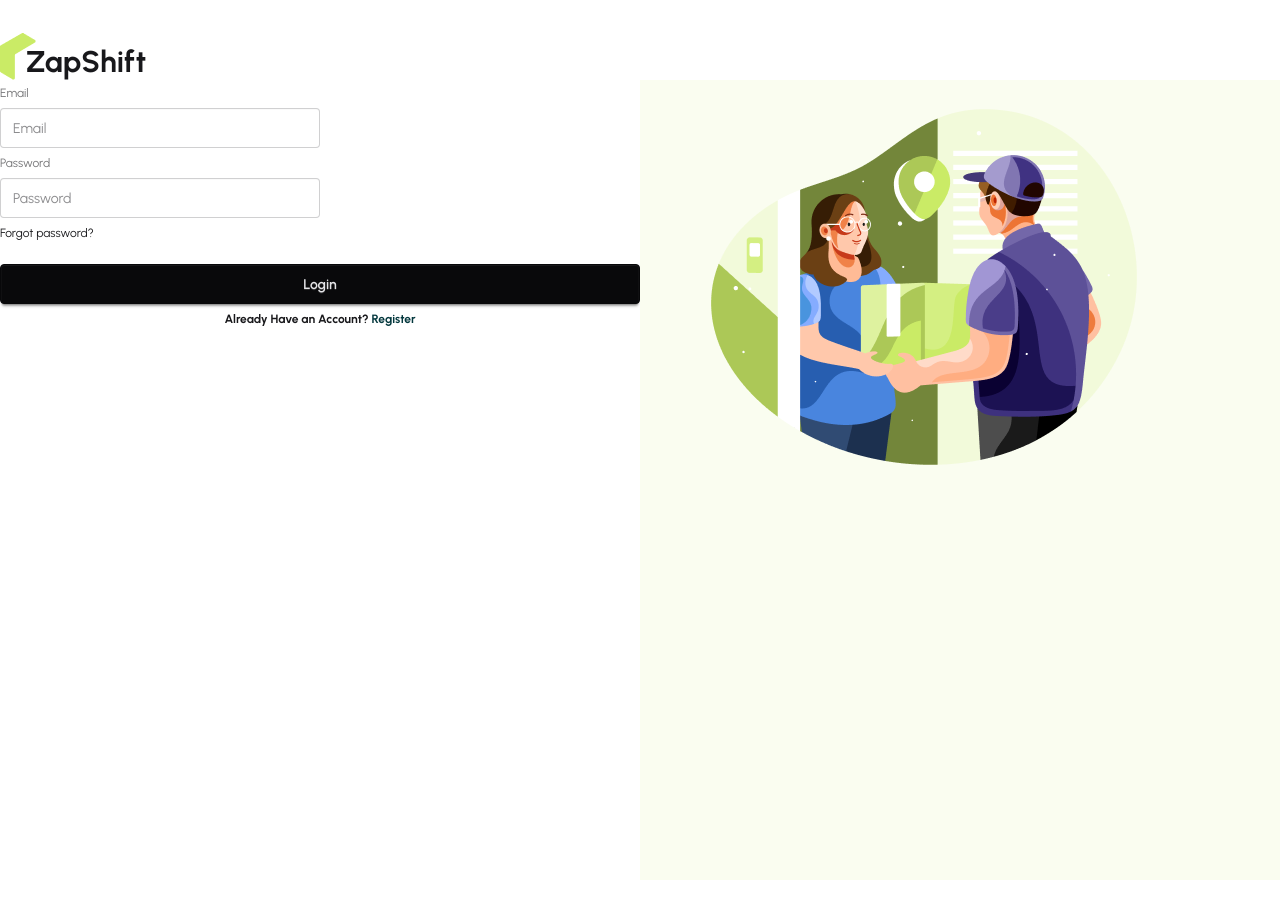
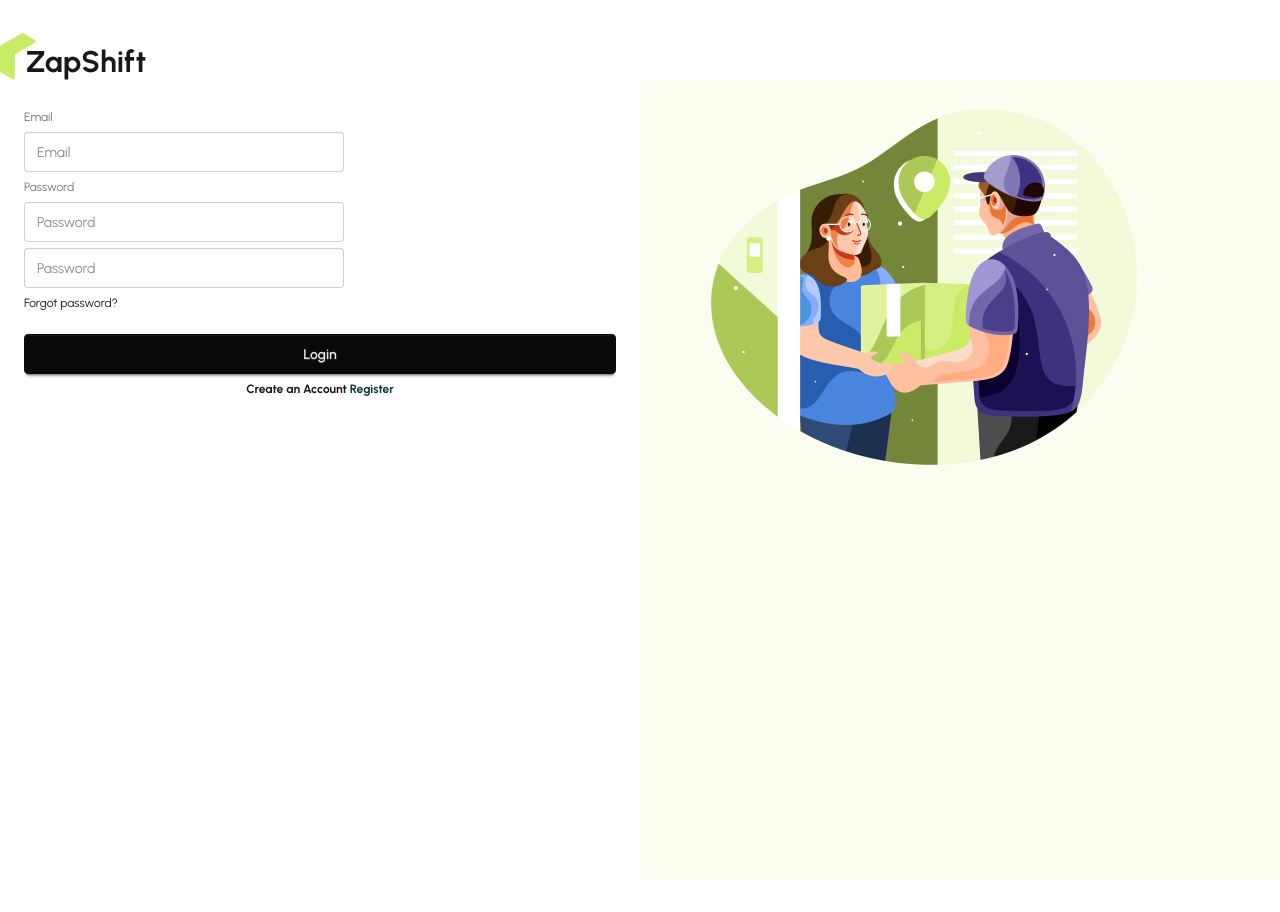
Before and after one commit to IrfanGalib/zap-shift-client, a React (Vite) app: page /login in a window 1280 px wide. Built offline with nearby package versions, Linux system fonts and the light colour scheme.

Commit message:
Craeted The Login Page

```diff
--- a/src/Pages/Auth/Login/Login.jsx
+++ b/src/Pages/Auth/Login/Login.jsx
@@ -1,25 +1,82 @@
 import React from "react";
+import { useForm } from "react-hook-form";
 import { Link } from "react-router";
+import useAuth from "../../../hooks/useAuth";
 
 const Login = () => {
+  const {
+    register,
+    handleSubmit,
+    formState: { errors },
+  } = useForm();
+
+  const { signInUser } = useAuth();
+
+  const handleLogin = (data) => {
+    console.log("form data", data);
+    signInUser(data.email, data.password)
+      .then((result) => {
+        console.log(result.user);
+      })
+      .catch((error) => {
+        console.log(error);
+      });
+  };
+
   return (
     <div>
+      <form onSubmit={handleSubmit(handleLogin)} className="card-body">
         <fieldset className="fieldset">
+          {/* Email */}
           <label className="label">Email</label>
-        <input type="email" className="input" placeholder="Email" />
+          <input
+            type="email"
+            {...register("email", { required: true })}
+            className="input"
+            placeholder="Email"
+          />
+          {errors.email?.type === "required" && (
+            <p className="text-red-500">Email is Required</p>
+          )}
+
+          {/* Password */}
           <label className="label">Password</label>
-        <input type="password" className="input" placeholder="Password" />
+          <input
+            type="password"
+            {...register("password", {
+              required: true,
+              minLength: 6,
+            })}
+            className="input"
+            placeholder="Password"
+          />
+          <input
+            type="password"
+            {...register("password", {
+              required: true,
+              minLength: 6,
+            })}
+            className="input"
+            placeholder="Password"
+          />
+          {errors.password?.type === "minLength" && (
+            <p className="text-red-500">
+              Password must be 6 characters or longer
+            </p>
+          )}
+
           <div>
             <a className="link link-hover">Forgot password?</a>
           </div>
           <button className="btn btn-neutral mt-4">Login</button>
           <h2 className="font-bold text-center text-">
-            Already Have an Account?{" "}
+            Create an Account{" "}
             <span className="link link-hover text-secondary">
               <Link to="/register">Register</Link>
             </span>
           </h2>
         </fieldset>
+      </form>
     </div>
   );
 };
--- a/src/Pages/Auth/Register/Register.jsx
+++ b/src/Pages/Auth/Register/Register.jsx
@@ -25,7 +25,7 @@ const Register = () => {
 
   return (
     <div>
-      <form onSubmit={handleSubmit(handleRegistration)}>
+      <form className="card-body" onSubmit={handleSubmit(handleRegistration)}>
         <fieldset className="fieldset">
           {/* Email */}
           <label className="label">Email</label>
```
Lines whose indentation alone changed are shown as unchanged.
